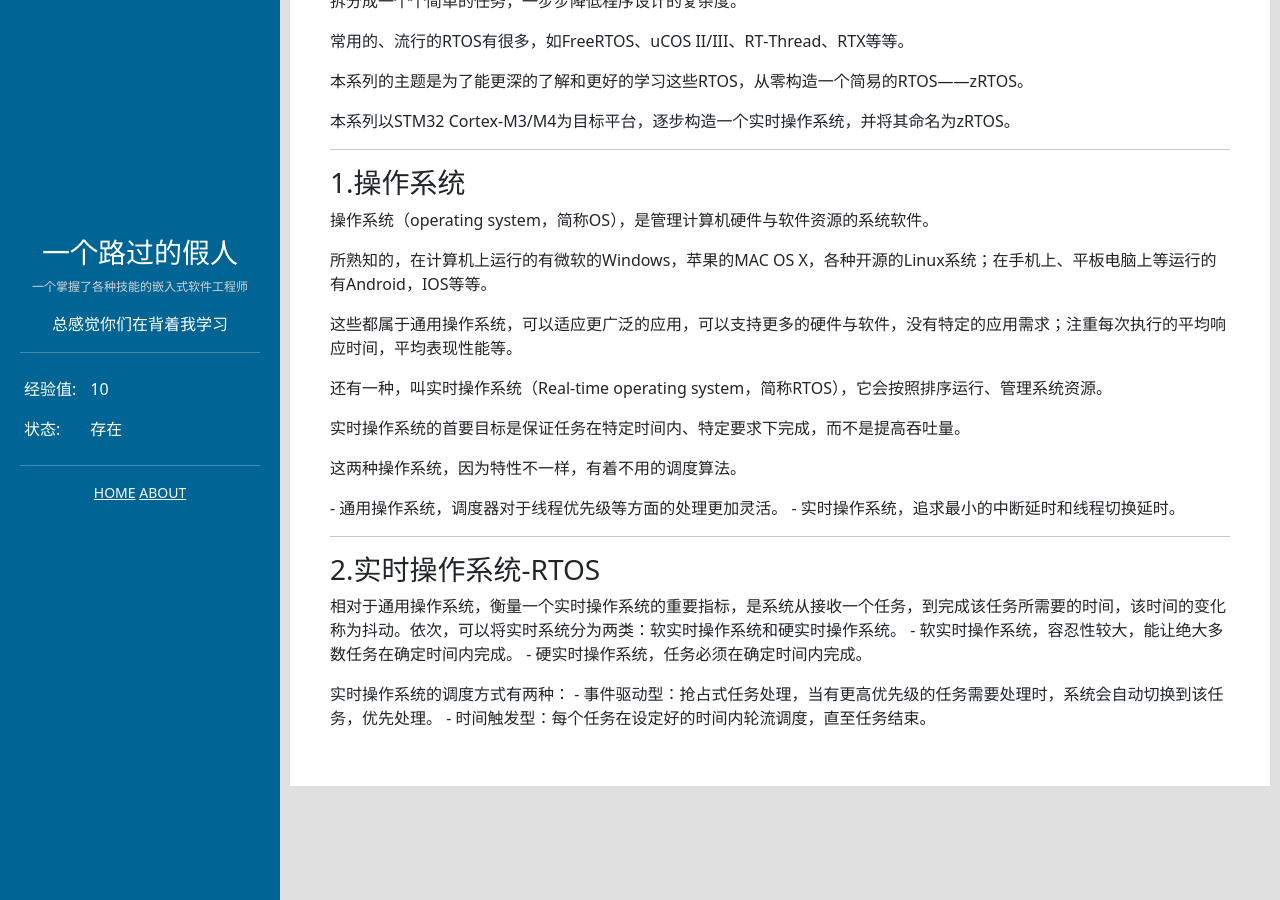
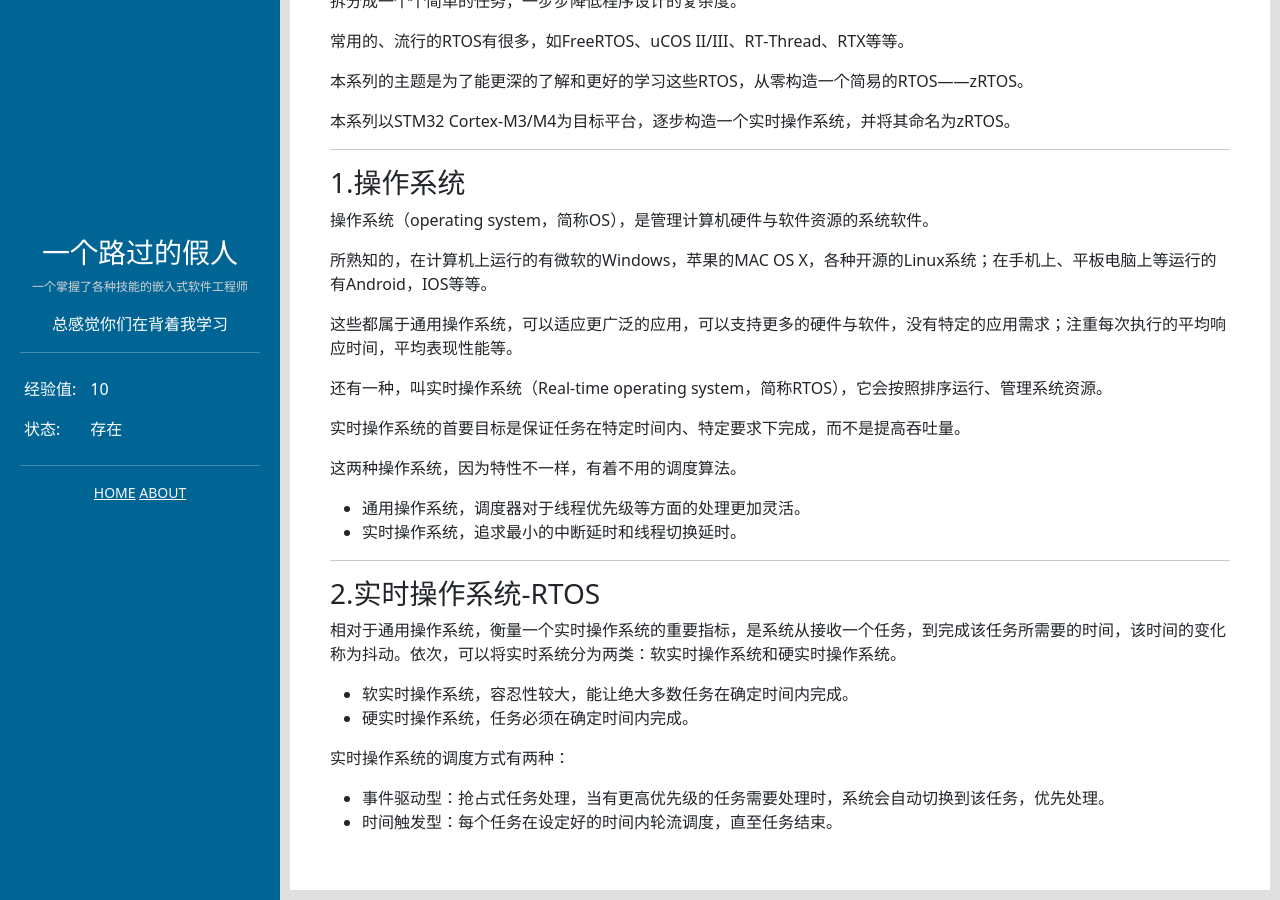
Before and after one commit to zeta-zero/zeta-zero.github.io, a Jekyll site: the page built from _posts/z_rtos/2023-10-25-zRTOS0.md, in a window 1280 px wide and 900 px high, scrolled down 379 px. Built offline with Jekyll 4.4.1, drawn with Linux system fonts in a browser that asks for light colours.

```diff
--- a/_posts/z_rtos/2023-10-25-zRTOS0.md
+++ b/_posts/z_rtos/2023-10-25-zRTOS0.md
@@ -30,18 +30,17 @@ series: rtos
 实时操作系统的首要目标是保证任务在特定时间内、特定要求下完成，而不是提高吞吐量。
 
 这两种操作系统，因为特性不一样，有着不用的调度算法。
-
-‑ 通用操作系统，调度器对于线程优先级等方面的处理更加灵活。
-‑ 实时操作系统，追求最小的中断延时和线程切换延时。
+- 通用操作系统，调度器对于线程优先级等方面的处理更加灵活。
+- 实时操作系统，追求最小的中断延时和线程切换延时。
 
 ******
 
 ###	2.实时操作系统-RTOS
 
- 相对于通用操作系统，衡量一个实时操作系统的重要指标，是系统从接收一个任务，到完成该任务所需要的时间，该时间的变化称为抖动。依次，可以将实时系统分为两类：软实时操作系统和硬实时操作系统。
-‑ 软实时操作系统，容忍性较大，能让绝大多数任务在确定时间内完成。
-‑ 硬实时操作系统，任务必须在确定时间内完成。
+相对于通用操作系统，衡量一个实时操作系统的重要指标，是系统从接收一个任务，到完成该任务所需要的时间，该时间的变化称为抖动。依次，可以将实时系统分为两类：软实时操作系统和硬实时操作系统。
+- 软实时操作系统，容忍性较大，能让绝大多数任务在确定时间内完成。
+- 硬实时操作系统，任务必须在确定时间内完成。
 
 实时操作系统的调度方式有两种：
-‑ 事件驱动型：抢占式任务处理，当有更高优先级的任务需要处理时，系统会自动切换到该任务，优先处理。
-‑ 时间触发型：每个任务在设定好的时间内轮流调度，直至任务结束。
+- 事件驱动型：抢占式任务处理，当有更高优先级的任务需要处理时，系统会自动切换到该任务，优先处理。
+- 时间触发型：每个任务在设定好的时间内轮流调度，直至任务结束。
```
Also changed, not shown: _posts/piecemeal_techs/2023-10-27-stm32f4.md (added, +38 -0 lines), 3 other files.
